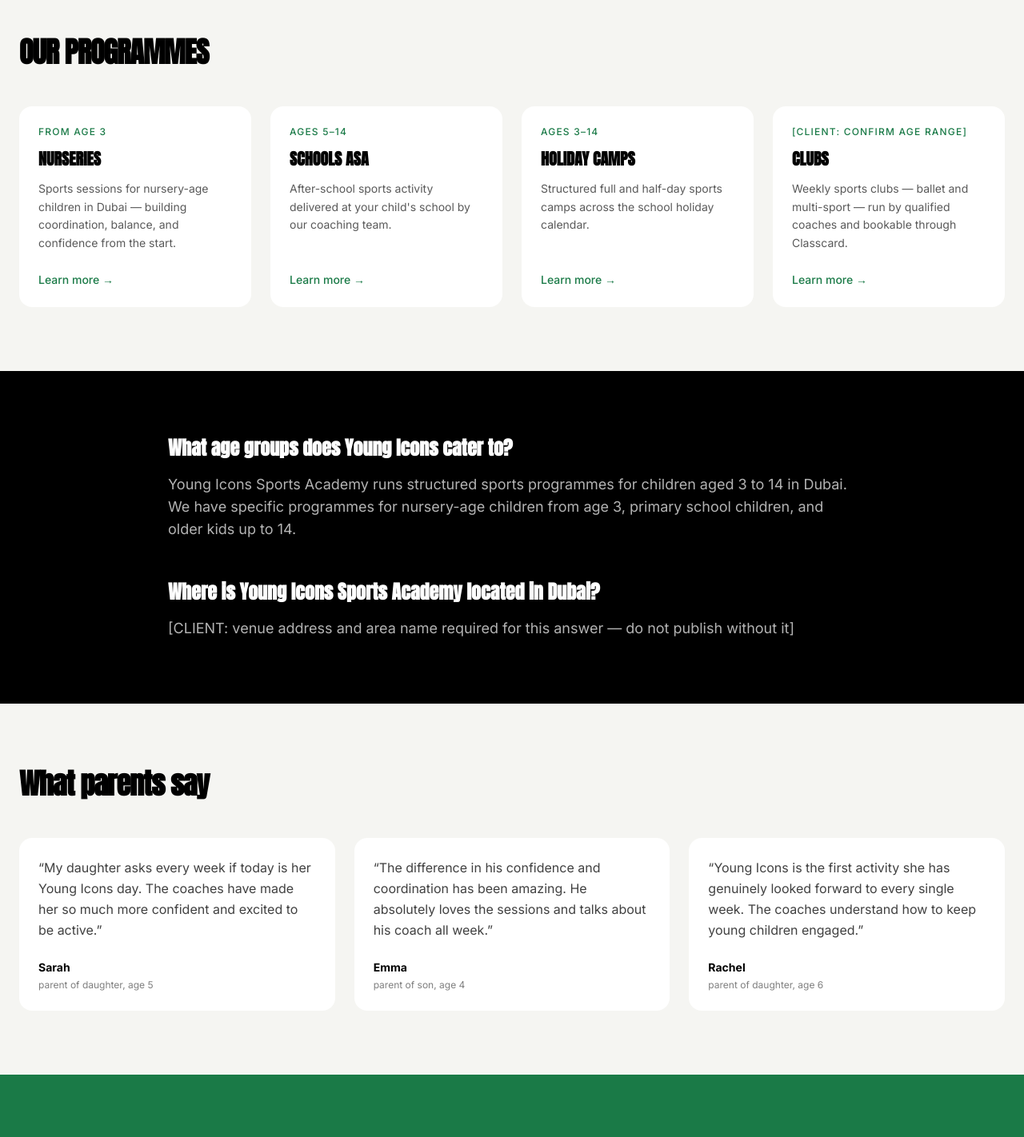
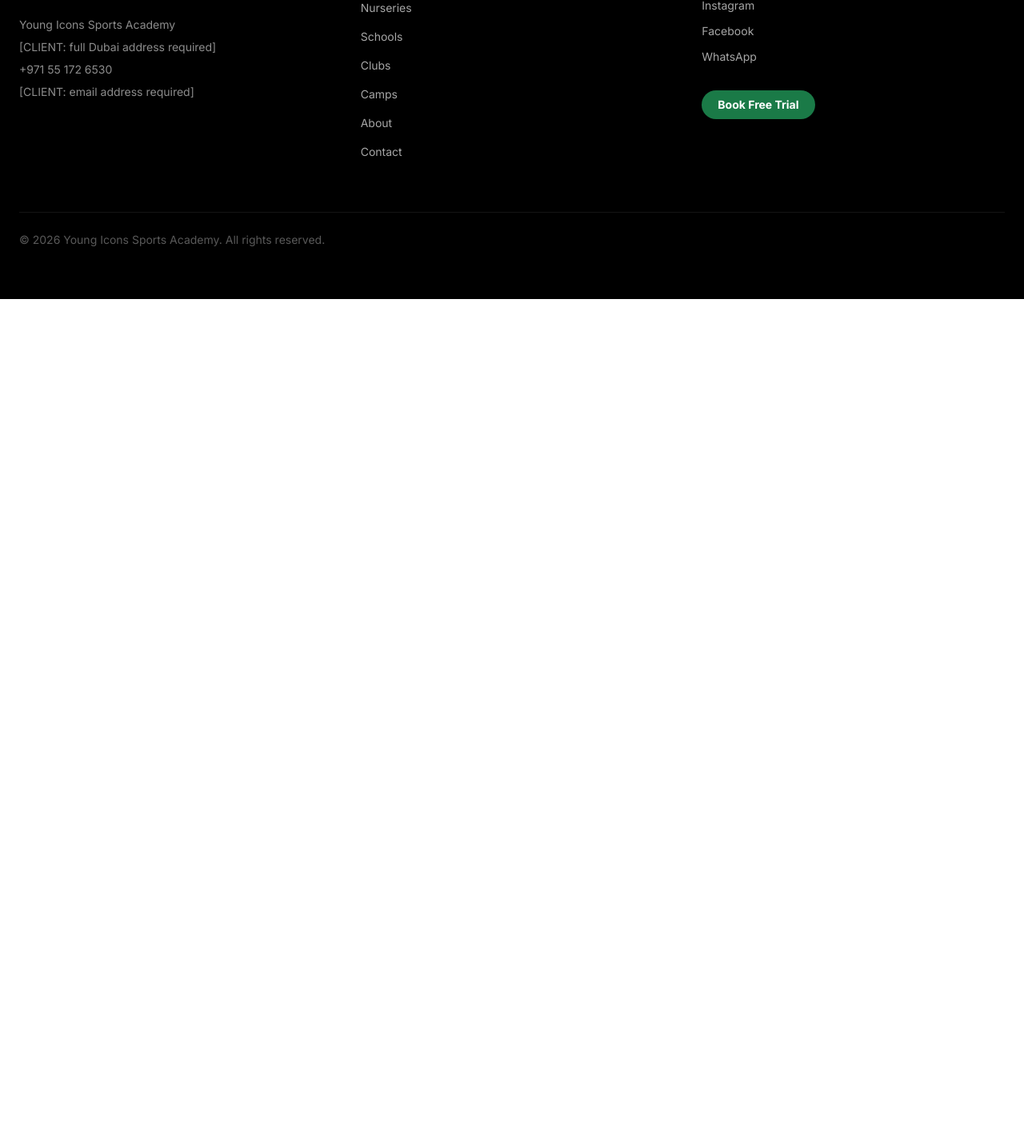
Before and after one commit to NellaThePanna/young-icons, a Next.js app: page / in a window 1280 px wide. Shown: the part 5875-7297 px from the top of the page at 80% size. After the commit the page ends 6249 px from the top, so only its background shows below. Built offline with nearby package versions, Linux system fonts and the light colour scheme.

Commit message:
feat: remove old homepage sections — cleanup complete
Co-Authored-By: Claude Sonnet 4.6 <noreply@anthropic.com>

```diff
--- a/src/app/page.tsx
+++ b/src/app/page.tsx
@@ -9,13 +9,8 @@ import ActivityCarousel from "@/components/ActivityCarousel"
 import PartnerLogos from "@/components/PartnerLogos"
 import TestimonialSlider from "@/components/TestimonialSlider"
 import FinalCTA from "@/components/FinalCTA"
-import TrustBar from "@/components/TrustBar"
-import ProgrammeGrid from "@/components/ProgrammeGrid"
-import DirectAnswer from "@/components/DirectAnswer"
-import Testimonials from "@/components/Testimonials"
-import CTABand from "@/components/CTABand"
 import Footer from "@/components/Footer"
-import { HOME_HERO, HOME_PROGRAMME_CARDS, HOME_DIRECT_ANSWER_QAS, HOME_CTA_BAND } from "@/content/home"
+import { HOME_HERO } from "@/content/home"
 
 export const metadata: Metadata = {
   title: "Young Icons Sports Academy Dubai | Free Trial",
@@ -68,21 +63,6 @@ export default function HomePage() {
         <PartnerLogos />
         <TestimonialSlider />
         <FinalCTA />
-        <TrustBar />
-        <ProgrammeGrid
-          cards={HOME_PROGRAMME_CARDS}
-          heading="Our Programmes"
-        />
-        <DirectAnswer
-          qas={HOME_DIRECT_ANSWER_QAS}
-          ariaLabel="About Young Icons Sports Academy"
-        />
-        <Testimonials />
-        <CTABand
-          headline={HOME_CTA_BAND.headline}
-          sub={HOME_CTA_BAND.sub}
-          cta={HOME_CTA_BAND.cta}
-        />
       </main>
       <Footer />
     </>
```
